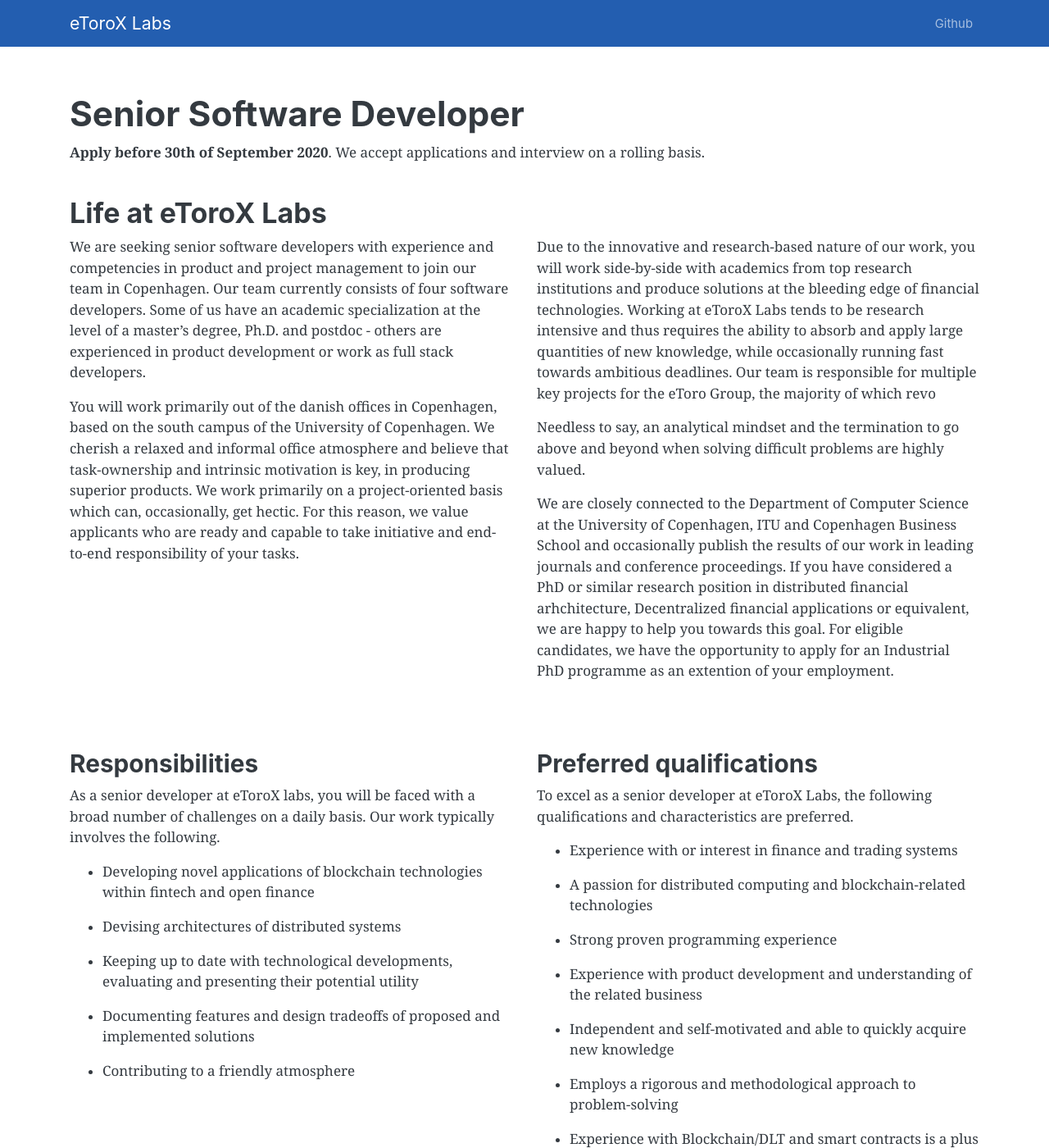
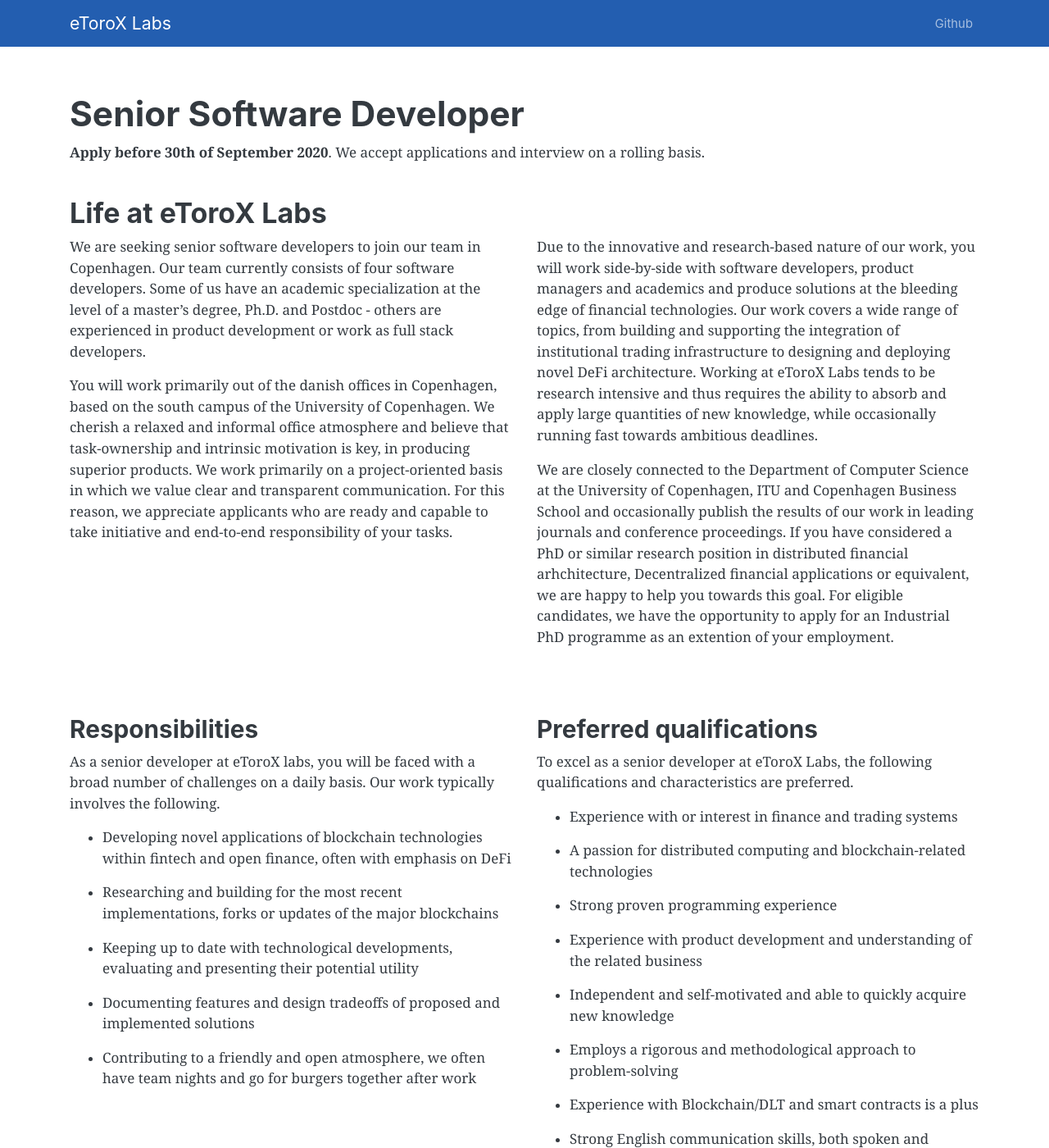
Before and after one commit to etoroxlabs/etoroxlabs.github.io, a Jekyll site: the page built from index.md, in a window 1280 px wide and 1400 px high. Shown: the whole window at 82% size. Built offline with Jekyll 4.4.1, drawn with Linux system fonts in a browser that asks for light colours.

Commit message:
Update index.md

```diff
--- a/index.md
+++ b/index.md
@@ -10,20 +10,16 @@ layout: page
 <div class="row">
   <div class="col-sm-6">
     <p>
-      We are seeking senior software developers with experience and competencies in product and project management to join our team in Copenhagen. Our team currently consists of four software developers. Some of us have an academic specialization at the level of a master’s degree, Ph.D. and postdoc - others are experienced in product development or work as full stack developers.
+      We are seeking senior software developers to join our team in Copenhagen. Our team currently consists of four software developers. Some of us have an academic specialization at the level of a master’s degree, Ph.D. and Postdoc - others are experienced in product development or work as full stack developers.
     </p>
     <p>
-      You will work primarily out of the danish offices in Copenhagen, based on the south campus of the University of Copenhagen.
-      We cherish a relaxed and informal office atmosphere and believe that task-ownership and intrinsic motivation is key, in producing superior products.
-      We work primarily on a project-oriented basis which can, occasionally, get hectic. For this reason, we value applicants who are ready and capable to take     initiative and end-to-end responsibility of your tasks.
+      You will work primarily out of the danish offices in Copenhagen, based on the south campus of the University of Copenhagen. We cherish a relaxed and informal office atmosphere and believe that task-ownership and intrinsic motivation is key, in producing superior products. We work primarily on a project-oriented basis in which we value clear and transparent communication. For this reason, we appreciate applicants who are ready and capable to take initiative and end-to-end responsibility of your tasks.
     </p>
   </div>
   <div class="col-sm-6">
     <p>
-      Due to the innovative and research-based nature of our work, you will work side-by-side with academics from top research institutions and produce solutions at the bleeding edge of financial technologies. Working at eToroX Labs tends to be research intensive and thus requires the ability to absorb and apply large quantities of new knowledge, while occasionally running fast towards ambitious deadlines. Our team is responsible for multiple key projects for the eToro Group, the majority of which revo
-    </p>
-    <p>
-      Needless to say, an analytical mindset and the termination to go above and beyond when solving difficult problems are highly valued.
+      Due to the innovative and research-based nature of our work, you will work side-by-side with software developers, product managers and academics and produce solutions at the bleeding edge of financial technologies. Our work covers a wide range of topics, from building and supporting the integration of institutional trading infrastructure to designing and deploying novel DeFi architecture.
+      Working at eToroX Labs tends to be research intensive and thus requires the ability to absorb and apply large quantities of new knowledge, while occasionally running fast towards ambitious deadlines.
     </p>
     <p>
       We are closely connected to the Department of Computer Science at the University of Copenhagen, ITU and Copenhagen Business School and occasionally publish the results of our work in leading journals and conference proceedings. If you have considered a PhD or similar research position in distributed financial arhchitecture, Decentralized financial applications or equivalent, we are happy to help you towards this goal. For eligible candidates, we have the opportunity to apply for an Industrial PhD programme as an extention of your employment.
@@ -39,11 +35,11 @@ layout: page
     <h3>Responsibilities</h3>
     <p>As a senior developer at eToroX labs, you will be faced with a broad number of challenges on a daily basis. Our work typically involves the following.</p>
     <ul>
-      <li><p>Developing novel applications of blockchain technologies within fintech and open finance</p></li>
-      <li><p>Devising architectures of distributed systems</p></li>
+      <li><p>Developing novel applications of blockchain technologies within fintech and open finance, often with emphasis on DeFi</p></li>
+      <li><p>Researching and building for the most recent implementations, forks or updates of the major blockchains</p></li>
       <li><p>Keeping up to date with technological developments, evaluating and presenting their potential utility</p></li>
       <li><p>Documenting features and design tradeoffs of proposed and implemented solutions</p></li>
-      <li><p>Contributing to a friendly atmosphere</p></li>
+      <li><p>Contributing to a friendly and open atmosphere, we often have team nights and go for burgers together after work</p></li>
     </ul>
   </div>
   <div class="col-sm-6">
```
